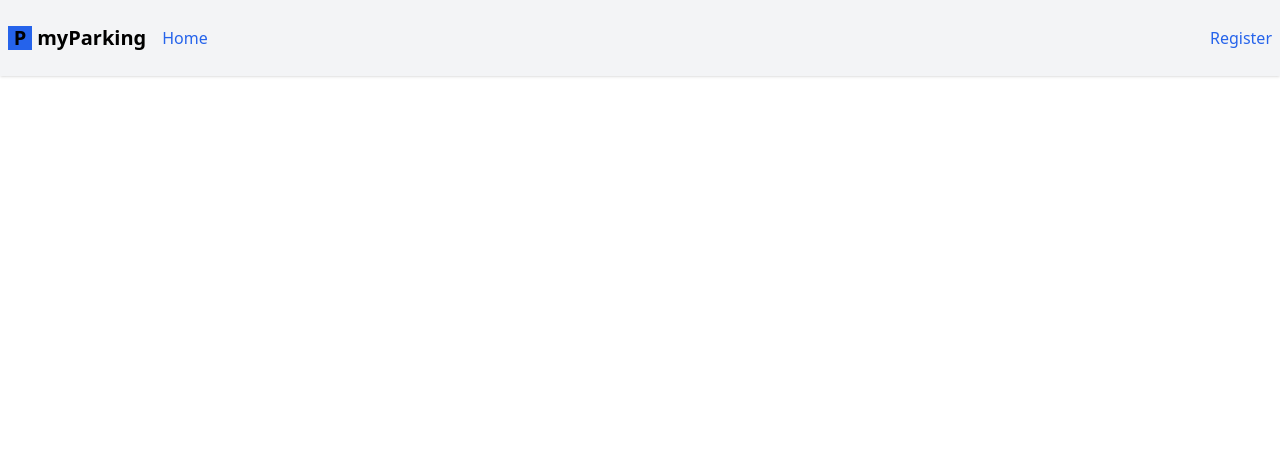
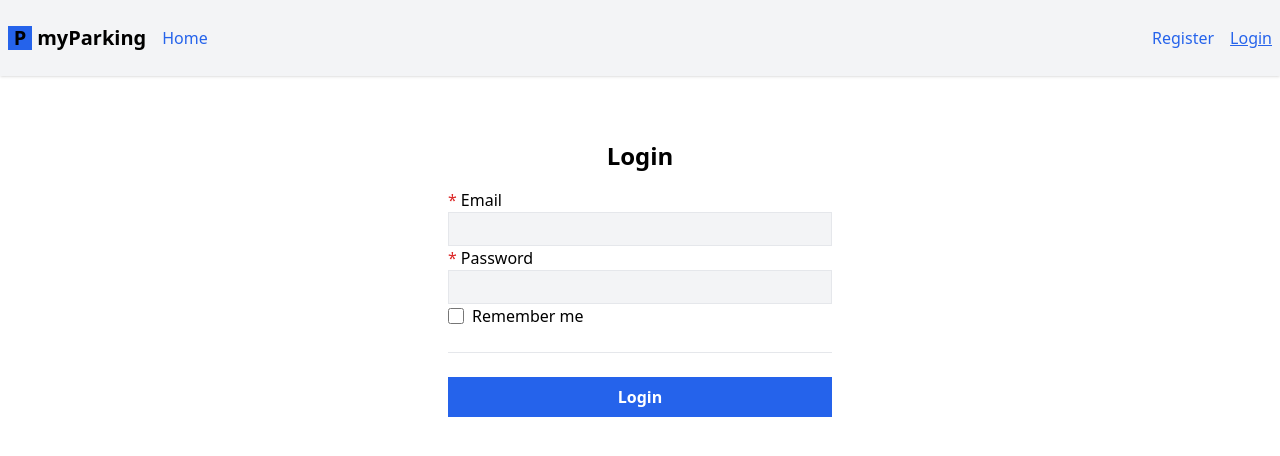
Before and after one commit to qadeesz/Vue-Js-Car-Parking-App-Demo, a Vue app: page /login in a window 1280 px wide. Shown: the top 456 px of the page. Built offline with nearby package versions, Linux system fonts and the light colour scheme.

Commit message:
Login store

```diff
--- a/src/App.vue
+++ b/src/App.vue
@@ -32,6 +32,7 @@ const auth = useAuth()
           </template>
           <template v-else>
             <RouterLink class="router-link" :to="{ name: 'register' }"> Register </RouterLink>
+            <RouterLink class="router-link" :to="{ name: 'login' }"> Login </RouterLink>
           </template>
         </div>
       </nav>
--- a/src/bootstrap.js
+++ b/src/bootstrap.js
@@ -9,7 +9,7 @@ window.axios.interceptors.response.use(
     (error) => {
         if (error.response?.status === 401) {
             const auth = useAuth();
-            auth.destroyTokenAndRedirectTo("register");
+            auth.destroyTokenAndRedirectTo();
         }
 
         return Promise.reject(error);
--- a/src/router/index.js
+++ b/src/router/index.js
@@ -4,7 +4,7 @@ import HomeView from '../views/HomeView.vue'
 
 function auth(to, from, next) {
   if (!localStorage.getItem('access_token')) {
-    return next({ name: "register" });
+    return next({ name: "login" });
   }
   next();
 }
@@ -31,6 +31,12 @@ const router = createRouter({
       component: () => import('@/Views/Auth/RegisterView.vue'),
     },
     {
+      path: '/login',
+      name: 'login',
+      beforeEnter: guest,
+      component: () => import('@/Views/Auth/LoginView.vue'),
+    },
+    {
       path: '/vehicles',
       name: 'vehicles.index',
       beforeEnter: auth,
--- a/src/stores/auth.js
+++ b/src/stores/auth.js
@@ -18,7 +18,7 @@ export const useAuth = defineStore("auth", () => {
         router.push({ name: 'vehicles.index' })
     }
 
-    function destroyTokenAndRedirectTo(routeName) {
+    function destroyTokenAndRedirectTo(routeName = 'login') {
         setAccessToken(null);
         router.push({ name: routeName });
     }
--- /dev/null
+++ b/src/stores/login.js
@@ -0,0 +1,53 @@
+import { reactive, ref } from "vue";
+import { defineStore } from "pinia";
+
+import { useAuth } from "@/stores/auth";
+
+export const useLogin = defineStore("login", () => {
+    const auth = useAuth();
+    const errors = reactive({});
+    const loading = ref(false);
+
+    const form = reactive({
+        email: "",
+        password: "",
+        remember: false,
+    });
+
+    function resetForm() {
+        form.email = "";
+        form.password = "";
+        form.remember = false;
+
+        errors.value = {};
+
+    }
+
+    async function handleSubmit() {
+
+        if (loading.value) return;
+
+        loading.value = true;
+        errors.value = {};
+        return window.axios
+            .post("auth/login", form)
+            .then((response) => {
+                // console.log(response);
+
+                auth.login(response.data.access_token);
+
+            })
+            .catch((error) => {
+                if (error.response.status === 422) {
+                    errors.value = error.response.data.errors;
+                }
+            })
+            .finally(() => {
+                form.password = "";
+                loading.value = false;
+            });
+    }
+
+    return { form, errors, loading, resetForm, handleSubmit };
+
+});
--- /dev/null
+++ b/src/views/Auth/LoginView.vue
@@ -0,0 +1,67 @@
+<script setup>
+import { onBeforeUnmount } from 'vue'
+import { useLogin } from '@/stores/login'
+
+const store = useLogin()
+
+onBeforeUnmount(store.resetForm)
+</script>
+
+
+<template>
+  <form @submit.prevent="store.handleSubmit" novalidate>
+    <div class="flex flex-col mx-auto md:w-96 w-full">
+      <h1 class="text-2xl font-bold mb-4 text-center">Login</h1>
+
+      <div class="flex flex-col gap-2mb-4">
+        <label class="required" for="email">Email</label>
+        <input
+          :disabled="store.loading"
+          v-model="store.form.email"
+          type="email"
+          name="email"
+          id="email"
+          class="form-input"
+          autocomplete="email"
+          required
+        />
+        <ValidationError :errors="store.errors" field="email" />
+      </div>
+
+      <div class="flex flex-col gap-2mb-4">
+        <label class="required" for="password">Password</label>
+        <input
+          :disabled="store.loading"
+          v-model="store.form.password"
+          type="password"
+          name="password"
+          id="password"
+          class="form-input"
+          autocomplete="new-password"
+          required
+        />
+        <ValidationError :errors="store.errors" field="password" />
+      </div>
+
+      <div class="flex flex-col gap-2mb-4">
+        <label class="flex gap-2 items-center hover:cursor-pointer" for="remember">
+          <input
+            v-model="store.form.remember"
+            class="w-4 h-4"
+            :disabled="store.loading"
+            type="checkbox"
+          />
+          <span class="select-none">Remember me</span>
+        </label>
+      </div>
+
+      <div class="border-t h-[1px] my-6"></div>
+
+      <div class="flex flex-col pag-2">
+        <button type="submit" class="btn btn-primary" :disabled="store.loading">
+          <IconSpinner v-show="store.loading" /> Login
+        </button>
+      </div>
+    </div>
+  </form>
+</template>
```
